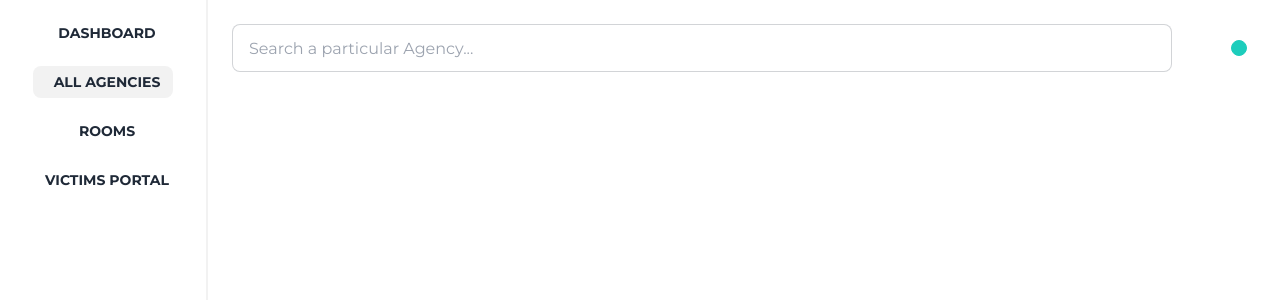
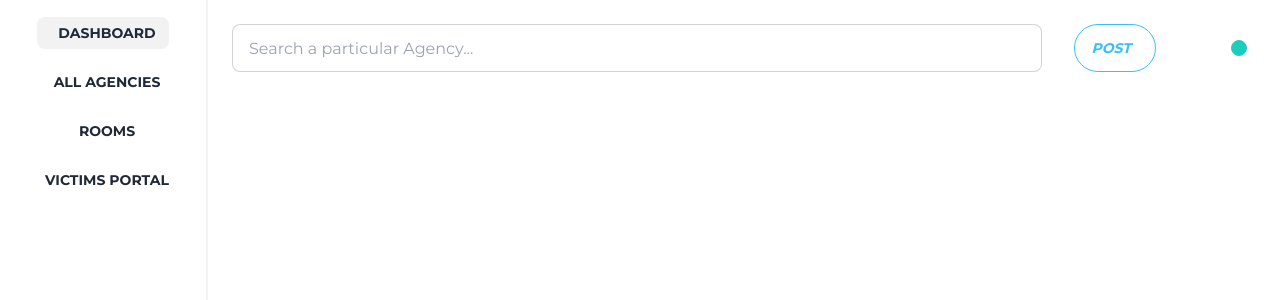
Before and after one commit to RescueRadar/resque-radar, a Django app: template templates/dashboard.html in a window 1280 px wide. Shown: the part 80-380 px from the top of the page. Run offline with Django 4.2, Linux system fonts and the light colour scheme; the template is opened without the code that fills it, so the values that code supplies are empty; some libraries are stand-ins or nearby versions.

Commit message:
CREATE POST BUTTON - IN ENHANCED DASHBOARD

```diff
--- a/templates/dashboard.html
+++ b/templates/dashboard.html
@@ -6,13 +6,13 @@
         class="md:h-screen md:w-52 w-full border-r-2 border-base-200 md:fixed flex flex-col justify-between items-center py-4">
         <ul class="md:space-y-4 flex md:flex-col flex-row items-center justify-center">
             <li>
-                <a href="{% url 'dashboard' %}" class="btn btn-ghost btn-sm">
+                <a href="{% url 'dashboard' %}" class="btn bg-base-200 btn-ghost btn-sm">
                     <i class="fa-solid fa-table-columns"></i>
                     Dashboard
                 </a>
             </li>
             <li>
-                <a href="{% url 'all_agencies' %}" class="btn bg-base-200 btn-ghost btn-sm">
+                <a href="{% url 'all_agencies' %}" class="btn btn-ghost btn-sm">
                     <i class="fa-solid fa-book"></i>
                     All Agencies
                 </a>
@@ -32,7 +32,10 @@
     <div class="md:w-[calc(100%-13rem)] w-full min-h-[80dvh] md:ml-[13rem] flex flex-col">
 	{% comment %} SearchBar {% endcomment %}
         <div class="w-full flex p-6">
-            <input type="text" class="input input-bordered w-full" placeholder="Search a particular Agency..." />
+            <input type="text" class="input input-bordered w-full mr-4" placeholder="Search a particular Agency..." />
+            <a href="{% url 'post_new' %}" class="btn btn-outline btn-info rounded-full mr-4 ml-4">
+                    <i class="fa-solid fa-circle-plus fa-lg mr-2">  Post</i>
+            </a>
             <details class="dropdown ml-4">
                 <summary class="text-xl btn btn-ghost">
                     <i class="fa-solid fa-bars"></i>
```
